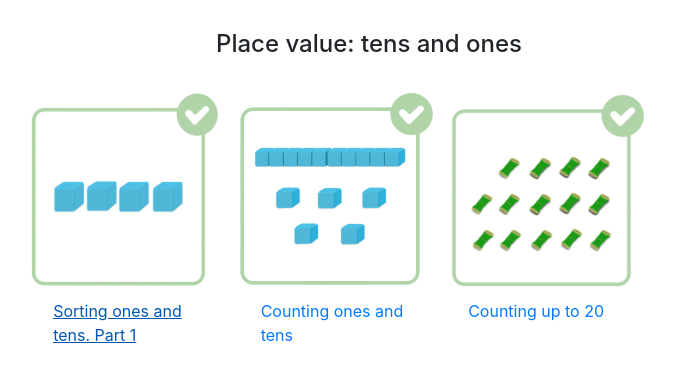
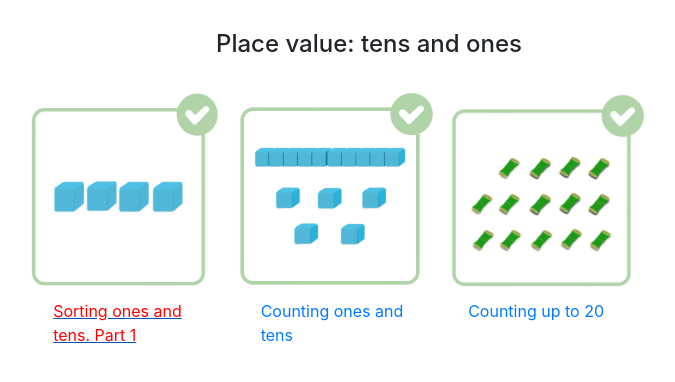
Before and after one commit to HoangNgocSonz/Numbers-and-counting-from-11-to-20, a plain HTML site: page index.html in a window 1280 px wide. In both pictures the pointer is over the element "Sorting ones and tens. Part 1". Shown: the whole page, without its empty margins (351-1026 px from the left). Drawn offline with nearby package versions, Linux system fonts and the light colour scheme.

Commit message:
Đổi màu chữ các màn khi cursor di qua
Màu chữ các link màn chơi đổi sang màu đỏ khi con trỏ chuột di qua

```diff
--- a/index.css
+++ b/index.css
@@ -18,4 +18,8 @@ img{
 }
 .content{
     margin-left: 15px;
+
 }
+.content:hover {
+    color: red;
+}
```
